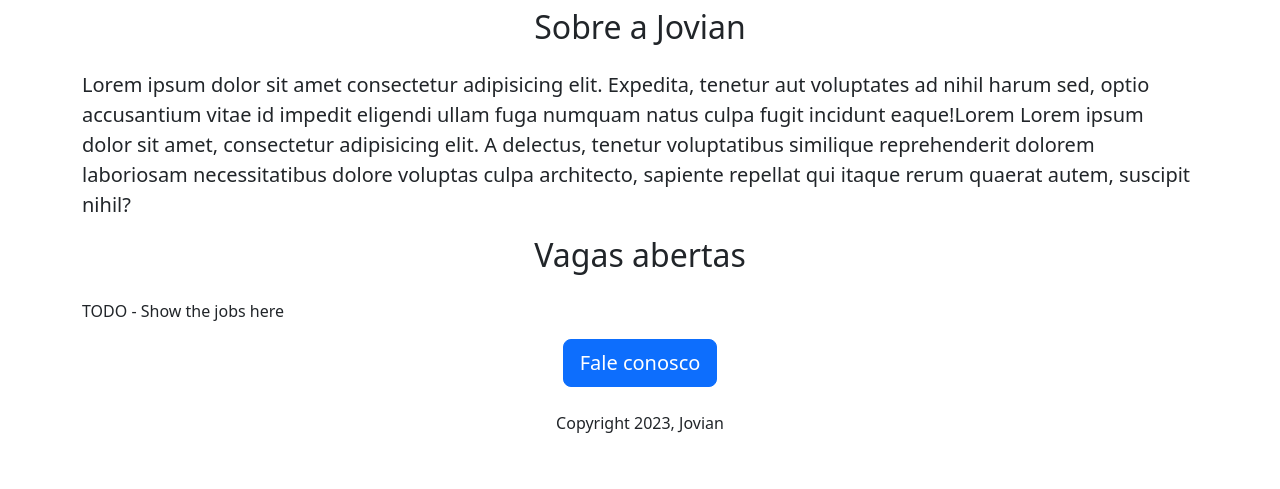
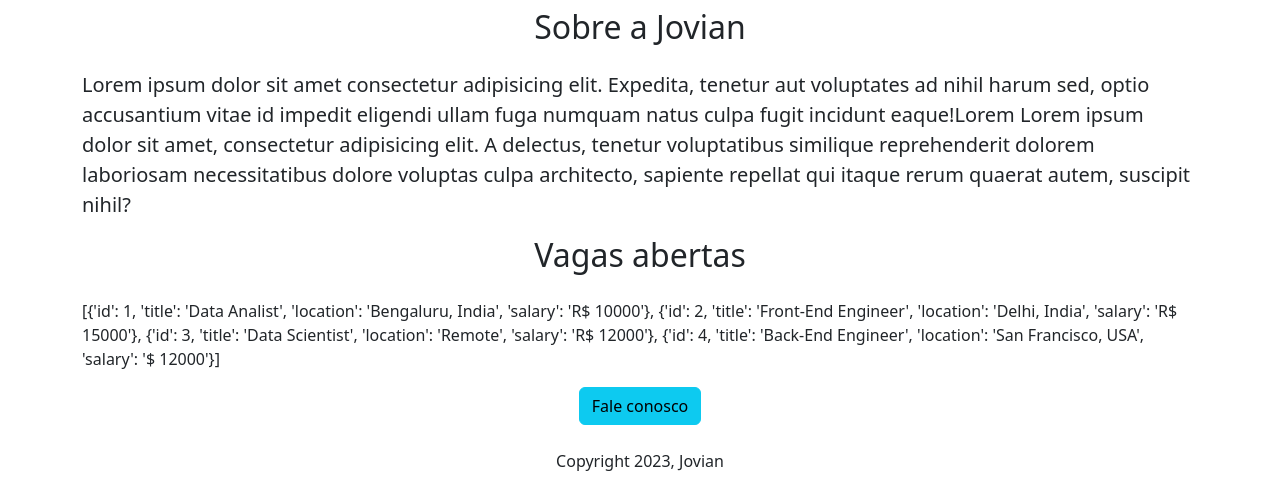
Before and after one commit to Lucasacademico/jovian-carrer-website, a Flask app: page / in a window 1280 px wide. Shown: the part 440-929 px from the top of the page. Before the commit the page ends 873 px from the top, so only its background shows below. Run offline with Flask 3, Linux system fonts and the light colour scheme.

Commit message:
Database structure created on app.py / DB variable called on home.html

```diff
--- a/app.py
+++ b/app.py
@@ -2,9 +2,39 @@
 
 app = Flask(__name__)
 
+# Estrutura de Banco de dados de empresas
+JOBS = [
+    {
+        'id': 1,
+        'title': 'Data Analist',
+        'location': 'Bengaluru, India',
+        'salary': 'R$ 10000'
+    },
+    {
+        'id': 2,
+        'title': 'Front-End Engineer',
+        'location': 'Delhi, India',
+        'salary': 'R$ 15000'
+    },
+    {
+        'id': 3,
+        'title': 'Data Scientist',
+        'location': 'Remote',
+        'salary': 'R$ 12000'
+    },
+    {
+        'id': 4,
+        'title': 'Back-End Engineer',
+        'location': 'San Francisco, USA',
+        'salary': '$ 12000'
+    }
+
+]
+
 @app.route("/")
 def hello_jovian():
-    return render_template('home.html')
+    # Passando a var do DB no retorno da rota
+    return render_template('home.html', jobs=JOBS)
 
 if __name__ == "__main__":
     app.run(host='0.0.0.0', debug=True)
--- a/templates/home.html
+++ b/templates/home.html
@@ -29,9 +29,11 @@
             quaerat
             autem, suscipit nihil?</p>
         <h2 class="text-center mt-2 mb-4">Vagas abertas</h2>
-        <p>TODO - Show the jobs here</p>
+        <!-- Realizando chamada da DB jobs para saida no HTML, Porém neste formato apenas mostra os dados de maneira bruta -->
+        <p>{{jobs}}</p>
+
         <div class="text-center">
-            <button class="btn btn-primary btn-lg">Fale conosco</button>
+            <button class="btn btn-info">Fale conosco</button>
             <p class="mt-4">Copyright 2023, Jovian</p>
         </div>
     </div>
```
